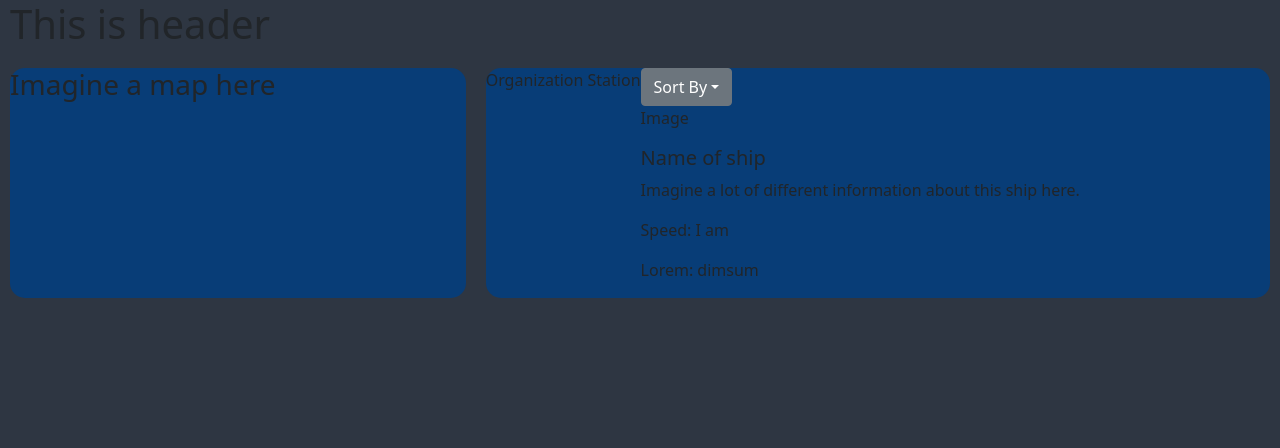
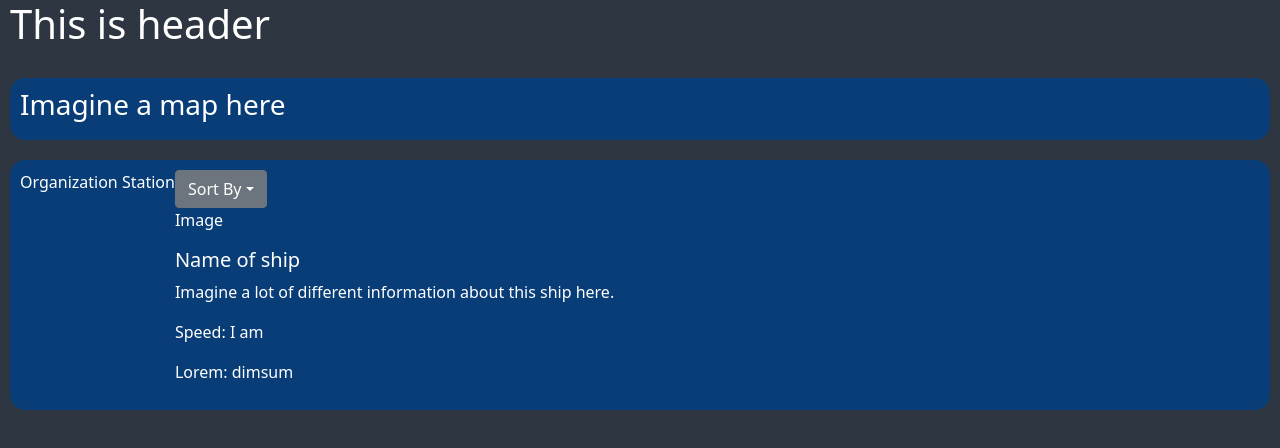
Before and after one commit to haved/Veracity7, a React (Create React App) app: page / in a window 1280 px wide. Shown: the top 448 px of the page. Built offline with nearby package versions, Linux system fonts and the light colour scheme.

Commit message:
fortsatt mer css fuckery

```diff
--- a/src/Components/InfoContainer.tsx
+++ b/src/Components/InfoContainer.tsx
@@ -1,11 +1,11 @@
 import React from 'react';
 import Options from "./Options";
 import ShipComponent from './ShipComponent';
-import "../Style/Container.css";
+import "../Style/App.css";
 
 function InfoContainer () {
     return (
-         <div className="Container">
+         <div className="Container" id={"info"}>
              <div className="info-section">
                 <div className="info-container">
                     <p>Organization Station</p>
--- a/src/Components/MapContainer.tsx
+++ b/src/Components/MapContainer.tsx
@@ -1,9 +1,9 @@
 import * as React from "react";
-import '../Style/Container.css';
+import '../Style/App.css';
 
 const MapContainer  = ()  => {
     return (
-        <div className="Container">
+        <div className="Container" id={"map"}>
             <h3>Imagine a map here</h3>
 
         </div>
--- a/src/Components/ShipComponent.tsx
+++ b/src/Components/ShipComponent.tsx
@@ -1,5 +1,5 @@
 import * as React from "react";
-import "../Style/Container.css";
+import "../Style/App.css";
 
 const ShipComponent  = ()  => {
     return (
--- a/src/Style/App.css
+++ b/src/Style/App.css
@@ -1,6 +1,7 @@
 .App {
   background: #2e3642;
   height: 100vh;
+  color: white;
 }
 
 .map-container {
@@ -15,3 +16,25 @@
   width: 100%;
   margin-top: 20px;
 }
+
+.Container {
+  background: #083D77;
+  border-radius: 15px;
+  align-items: baseline;
+  margin: 10px;
+  padding: 10px;
+}
+
+#info {
+  min-width: 20%;
+  flex-grow: 1;
+}
+#map {
+  min-width: 50%;
+  flex-grow: 5;
+}
+
+.info-section {
+  display: flex;
+  flex-direction: row;
+}
--- a/src/Style/Container.css
+++ /dev/null
@@ -1,13 +0,0 @@
-.Container {
-    background: #083D77;
-    border-radius: 15px;
-    align-items: baseline;
-    flex-grow: 1;
-    margin-right: 10px;
-    margin-left: 10px;
-}
-
-.info-section {
-    display: flex;
-    flex-direction: row;
-}
```
